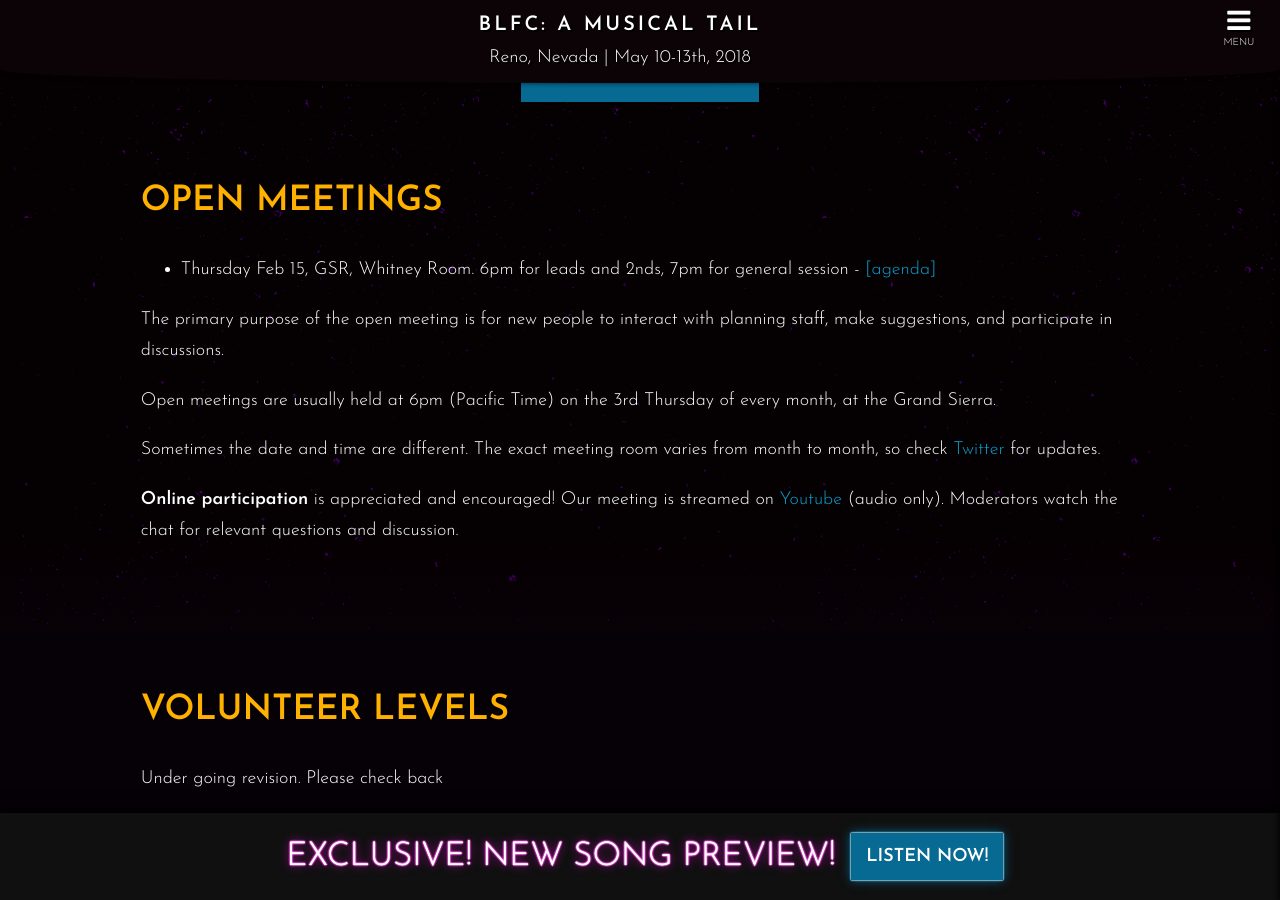
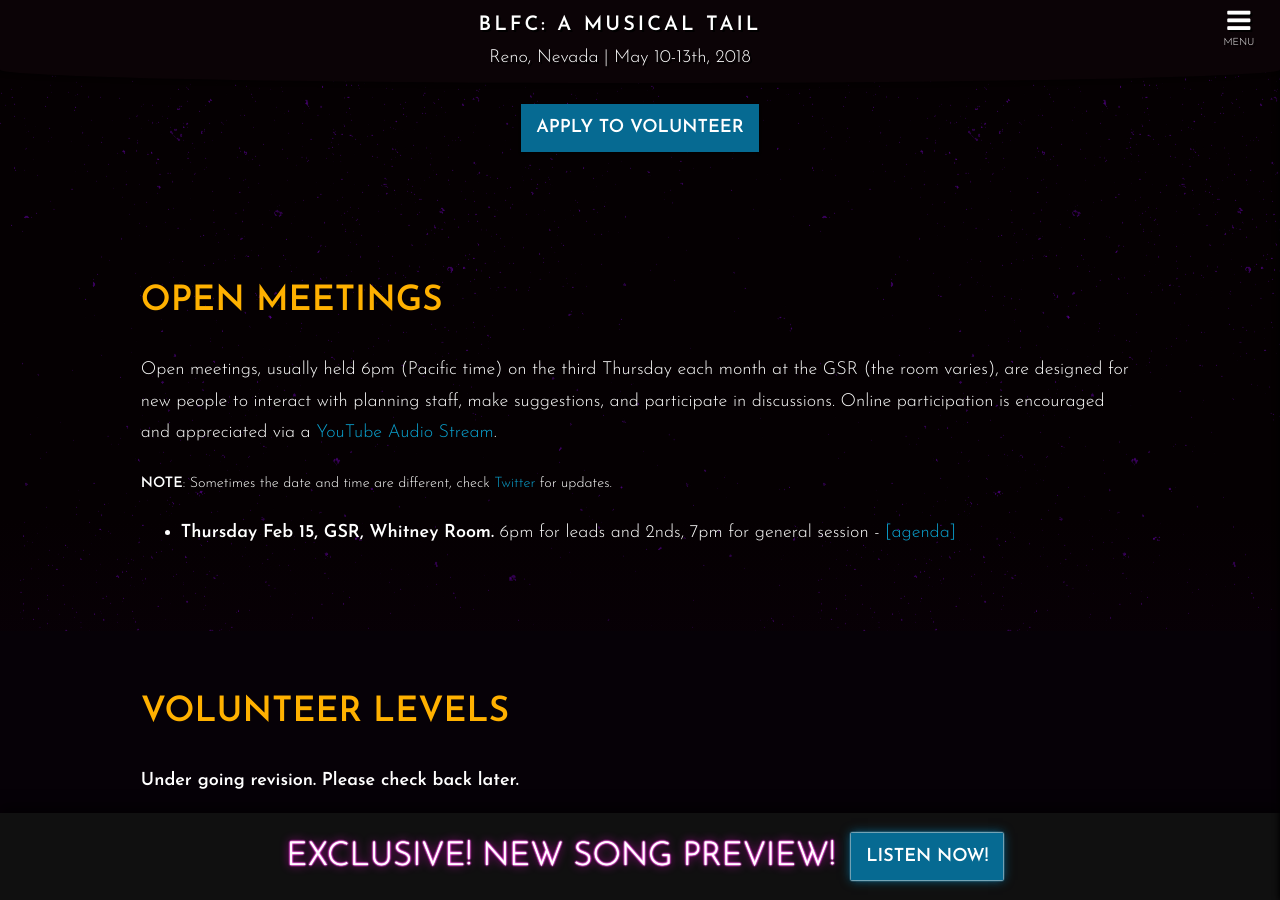
Before and after one commit to blfcweb/biggestlittlefc.github.io, a Jekyll site: the page built from volunteer/index.md, in a window 1280 px wide and 900 px high, scrolled down 406 px. Built offline with Jekyll 4.4.1, drawn with Linux system fonts in a browser that asks for light colours.

Commit message:
format volunteer, content cleanup

```diff
--- a/volunteer/index.md
+++ b/volunteer/index.md
@@ -3,22 +3,21 @@ title: Volunteering
 status: LIVE
 layout: fullwidth
 ---
+<div class="page-wrapper">
 <p class="textcenter"><a class="button" href="https://reg.goblfc.org">Apply to Volunteer</a></p>
+</div>
 
 <div class="one-full bg-one">
 <div class="page-wrapper">
 
 ## Open Meetings
 
-- Thursday Feb 15, GSR, Whitney Room. 6pm for leads and 2nds, 7pm for general session - <a href="https://docs.google.com/document/d/1YrZRTvezUKpD_aP4TkxNCEhq7mmHIPGHN2Tc7Dq6Evs/edit" target="_blank">[agenda]</a>
+Open meetings, usually held 6pm (Pacific time) on the third Thursday each month at the GSR (the room varies), are designed for new people to interact with planning staff, make suggestions, and participate in discussions. Online participation is encouraged and appreciated via a <a href="https://www.youtube.com/c/BiggestlittlefurconOrg" target="_blank">YouTube Audio Stream</a>.
 
-The primary purpose of the open meeting is for new people to interact with planning staff, make suggestions, and participate in discussions.
+<small>**NOTE**: Sometimes the date and time are different, check <a href="http://www.twitter.com/biggestlittlefc" target="_blank">Twitter</a> for updates.</small>
 
-Open meetings are usually held at 6pm (Pacific Time) on the 3rd Thursday of every month, at the Grand Sierra.
+- **Thursday Feb 15, GSR, Whitney Room.** 6pm for leads and 2nds, 7pm for general session - <a href="https://docs.google.com/document/d/1YrZRTvezUKpD_aP4TkxNCEhq7mmHIPGHN2Tc7Dq6Evs/edit" target="_blank">[agenda]</a>
 
-Sometimes the date and time are different. The exact meeting room varies from month to month, so check <a href="http://www.twitter.com/biggestlittlefc">Twitter</a> for updates.
-
-**Online participation** is appreciated and encouraged! Our meeting is streamed on <a href="https://www.youtube.com/c/BiggestlittlefurconOrg">Youtube</a> (audio only). Moderators watch the chat for relevant questions and discussion.
 
 <div class="clear"></div>
 </div>
@@ -29,7 +28,7 @@ Sometimes the date and time are different. The exact meeting room varies from mo
 
 ## Volunteer Levels
 
-Under going revision. Please check back
+**Under going revision. Please check back later.**
 
 <div class="clear"></div>
 </div>
```
